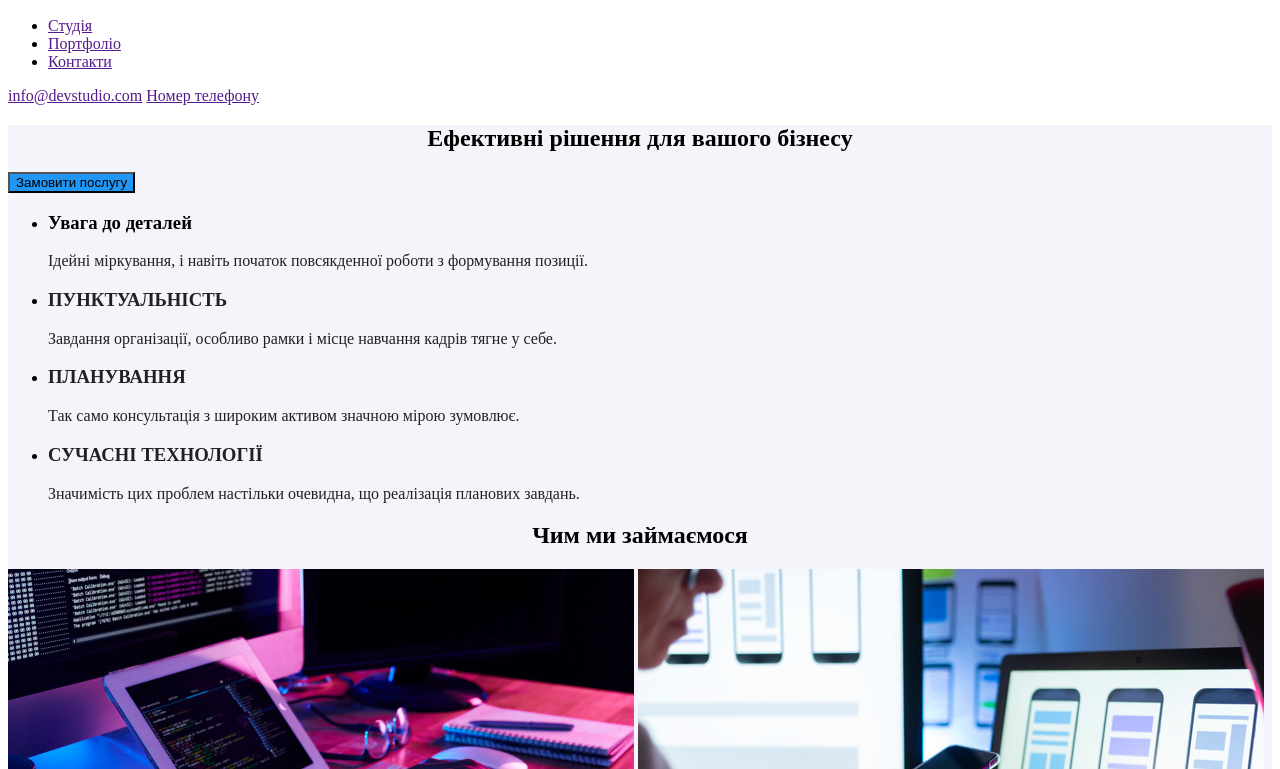
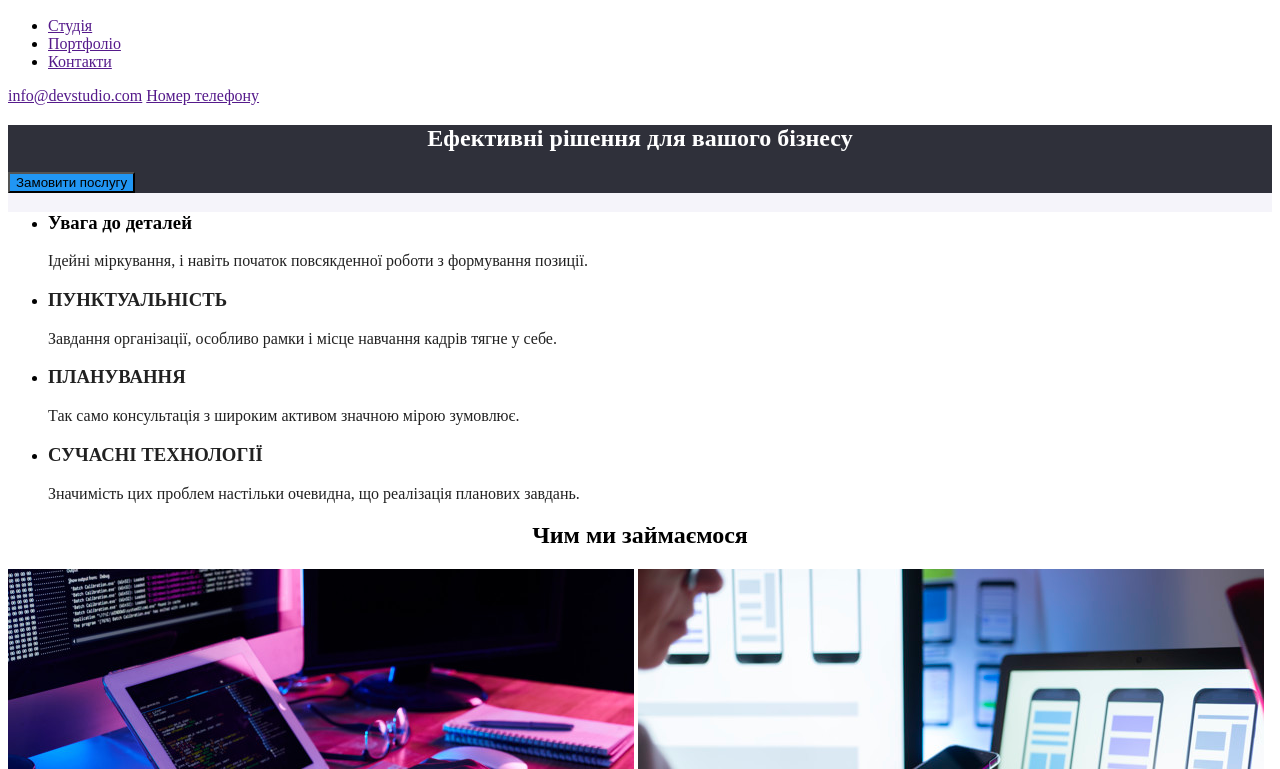
Before and after one commit to chenmarko77/Homework7.3, a plain HTML site: page index.html in a window 1280 px wide. Shown: the part 31-800 px from the top of the page. Drawn offline with Linux system fonts and the light colour scheme.

Commit message:
first commit

```diff
--- a/index.html
+++ b/index.html
@@ -31,11 +31,13 @@
 </header>
 
         <main>
-            <section>
-                <H1>Ефективні рішення для вашого бізнесу</H1>
-
-                <button>Замовити послугу</button>
+            <section id="section1">
+                <div class="container1">
+                    <H1>Ефективні рішення для вашого бізнесу</H1>
+                    <button>Замовити послугу</button>
+                </div>
             </section>
+            <div class="container2">
             <section>
             <ul>
                 <li>
@@ -61,6 +63,7 @@
             <img src="1png.jpg" alt="">
             <img src="2png.jpg" alt="">
             <img src="3png.jpg" alt="">
+            </div>
     </section>
     <section>
            <h1>Наша команда</h1>
--- a/style.css
+++ b/style.css
@@ -14,7 +14,10 @@ header{
 
 main{
     background-color: var(--light-gray);
+section
 }
+.container1{background-color: var(--black-dad);color: var(--white-color);}
+.container2{background-color: var(--white-color);}
 
 footer{
     background-color: var(--black-dad);
@@ -25,4 +28,5 @@ footer{
 p{
     color:var(--black-text)
 }
-button{background-color: var(--blue-ocean)};
+button{background-color: var(--blue-ocean);
+}
```
